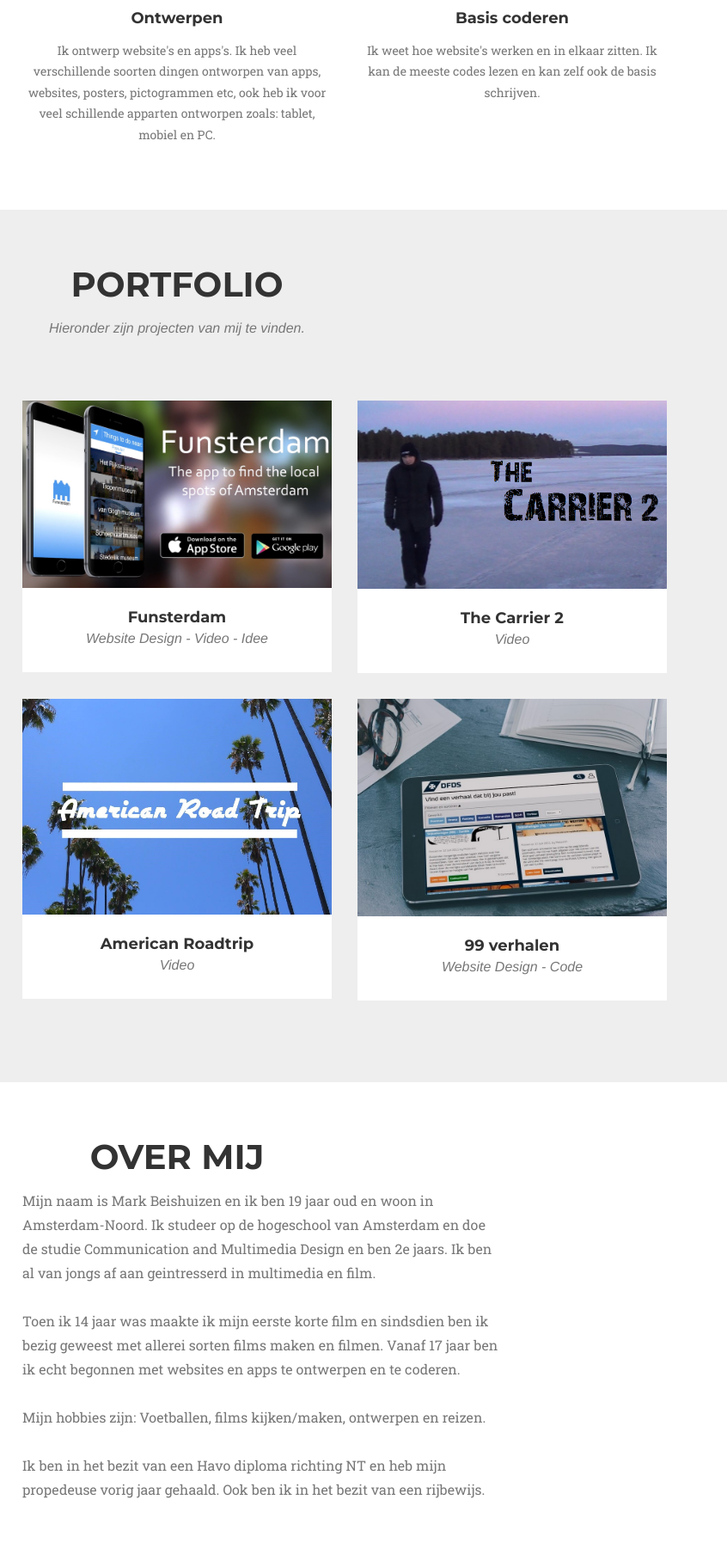
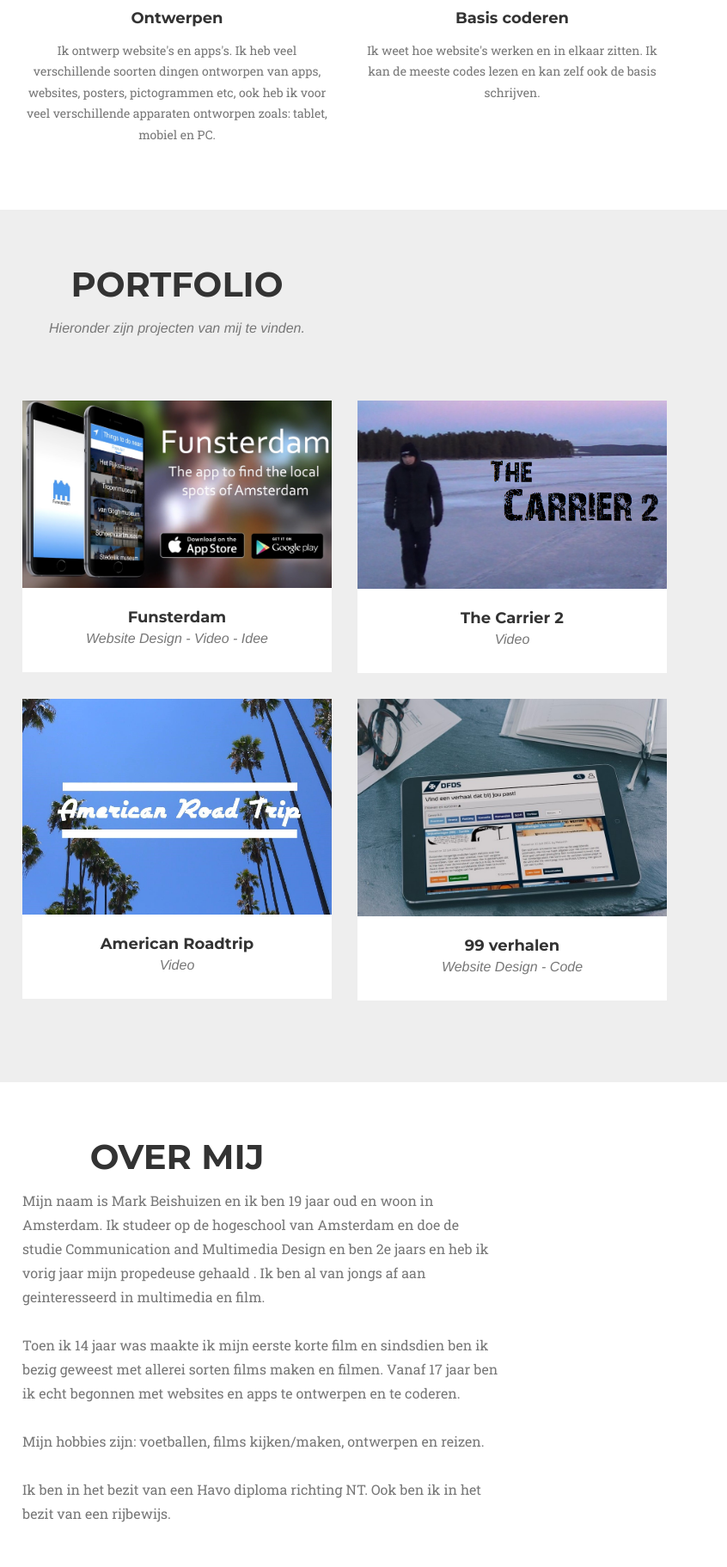
Before and after one commit to MarkBeishuizen/Portfolio, a website: page index.html in a window 1280 px wide. Shown: the part 897-2720 px from the top of the page at 86% size, 434-1280 px from the left. Drawn offline with nearby package versions, Linux system fonts and the light colour scheme; a web font is replaced by a local one.

Commit message:
verandering

```diff
--- a/index.html
+++ b/index.html
@@ -104,7 +104,7 @@
                         <i class="fa fa-laptop" aria-hidden="true"></i>
                     </span>
                     <h4 class="service-heading">Ontwerpen</h4>
-                    <p class="text-muted">Ik ontwerp website's en apps's. Ik heb veel verschillende soorten dingen ontworpen van apps, websites, posters, pictogrammen etc, ook heb ik voor veel schillende apparten ontworpen zoals: tablet, mobiel en PC.</p>
+                    <p class="text-muted">Ik ontwerp website's en apps's. Ik heb veel verschillende soorten dingen ontworpen van apps, websites, posters, pictogrammen etc, ook heb ik voor veel verschillende apparaten ontworpen zoals: tablet, mobiel en PC.</p>
                 </div>
                 <div class="col-md-4">
                     <span class="fa-stack fa-4x">
@@ -242,7 +242,7 @@
                 </div>
 
                 <div class="col-lg-6 col-md-6 col-sm-12 ">
-                    <p class="large text-muted">Mijn naam is Mark Beishuizen en ik ben 19 jaar oud en woon in Amsterdam-Noord. Ik studeer op de hogeschool van Amsterdam en doe de studie Communication and Multimedia Design en ben 2e jaars. Ik ben al van jongs af aan geintresserd in multimedia en film. <br><br> Toen ik 14 jaar was maakte ik mijn eerste korte film en sindsdien ben ik bezig geweest met allerei sorten films maken en filmen. Vanaf 17 jaar ben ik echt begonnen met websites en apps te ontwerpen en te coderen. <br><br> Mijn hobbies zijn: Voetballen, films kijken/maken, ontwerpen en reizen. <br><br> Ik ben in het bezit van een Havo diploma richting NT en heb mijn propedeuse vorig jaar gehaald. Ook ben ik in het bezit van een rijbewijs. </p>
+                    <p class="large text-muted">Mijn naam is Mark Beishuizen en ik ben 19 jaar oud en woon in Amsterdam. Ik studeer op de hogeschool van Amsterdam en doe de studie Communication and Multimedia Design en ben 2e jaars en heb ik vorig jaar mijn propedeuse gehaald . Ik ben al van jongs af aan geinteresseerd in multimedia en film. <br><br> Toen ik 14 jaar was maakte ik mijn eerste korte film en sindsdien ben ik bezig geweest met allerei sorten films maken en filmen. Vanaf 17 jaar ben ik echt begonnen met websites en apps te ontwerpen en te coderen. <br><br> Mijn hobbies zijn: voetballen, films kijken/maken, ontwerpen en reizen. <br><br> Ik ben in het bezit van een Havo diploma richting NT. Ook ben ik in het bezit van een rijbewijs. </p>
                 </div>
 
             </div>
```
